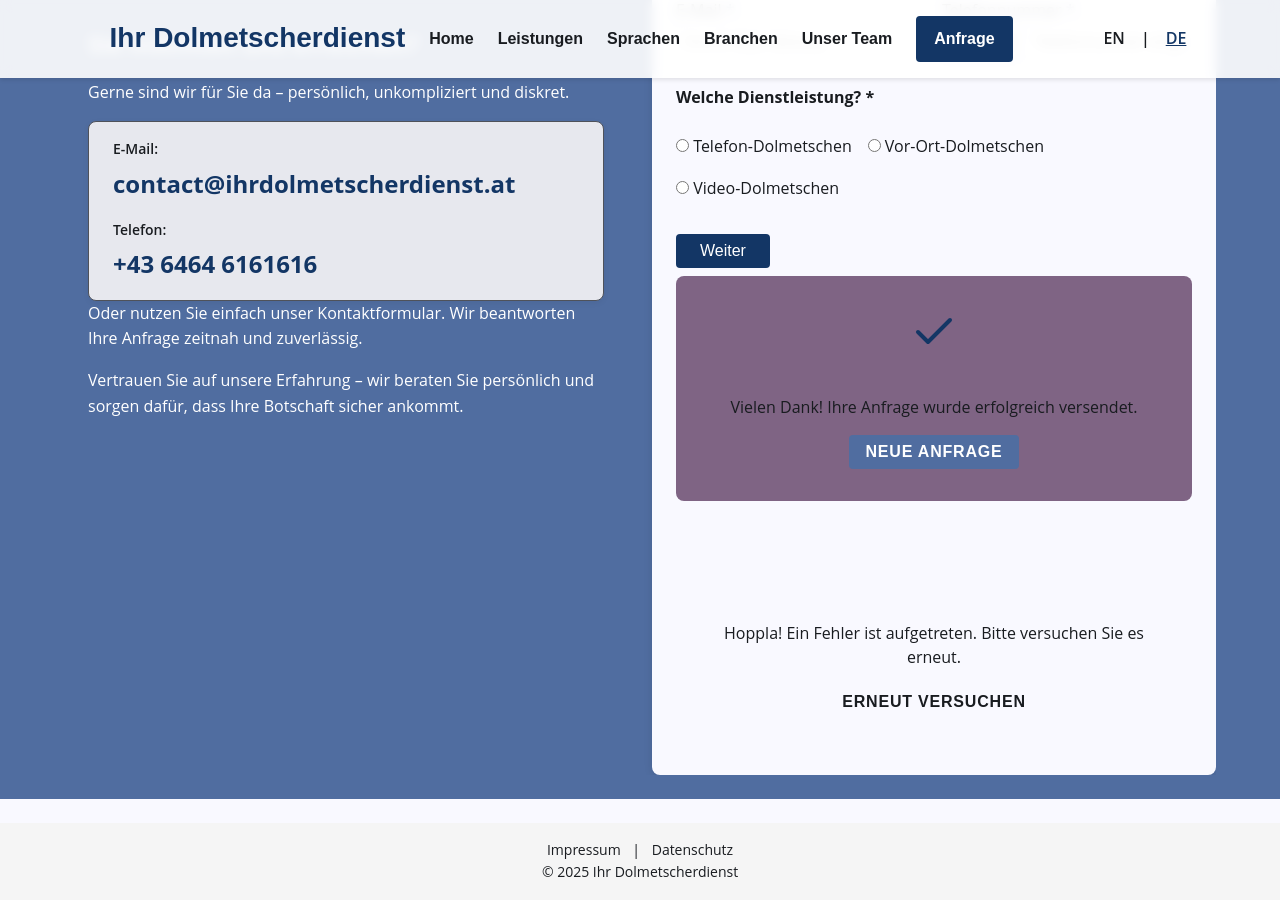
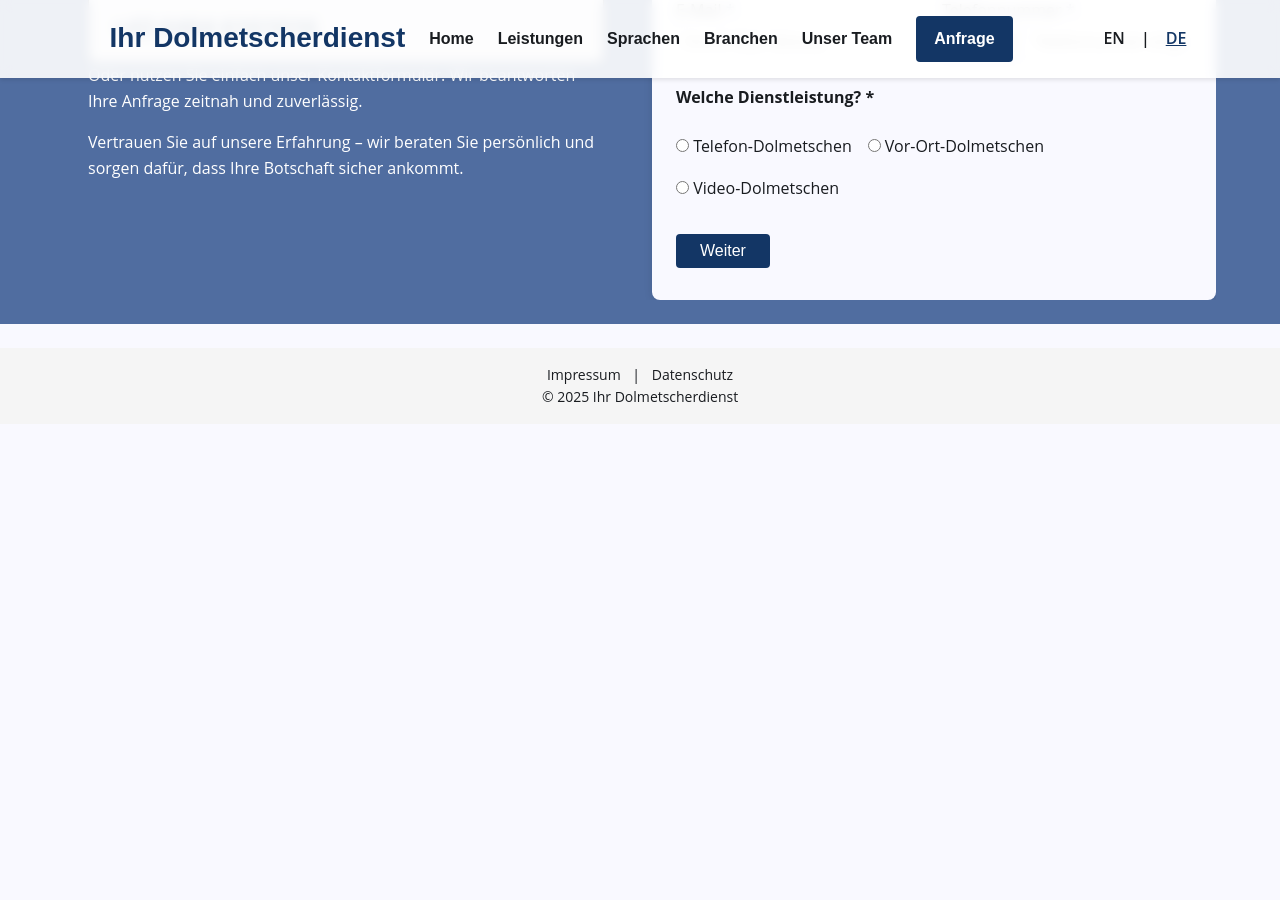
Before and after one commit to msarkaria/IhrDolmetscherdienst, a Jekyll site: the page built from index.html, in a window 1280 px wide and 900 px high, scrolled down 2687 px. Built offline with Jekyll 4.4.1, drawn with Linux system fonts in a browser that asks for light colours; nearby versions of some CDN libraries; after the commit the page ends 3111 px from its top, so only the background shows below that.

Commit message:
Updated the display

```diff
--- a/en/index-en.html
+++ b/en/index-en.html
@@ -361,7 +361,7 @@ lang: en
             </div>
 
             <!-- Result message -->
-            <div id="form-result" style="display:none" >
+            <div id="form-result" style="display:none">
 
               <!-- ===== Success: English ===== -->
               <div id="form-success" class="result success" style="display:none; text-align:center; padding:2rem;">
--- a/index.html
+++ b/index.html
@@ -365,13 +365,13 @@ lang: de
             </div>
 
             <!-- Result message -->
-            <div id="form-result">
+            <div id="form-result" style="display:none">
 
               <!-- ===== Success: English ===== -->
 
 
               <!-- ===== Success: German ===== -->
-              <div id="form-success" class="result success " style="display:block; text-align:center; padding:2rem;">
+              <div id="form-success" class="result success " style="display:none; text-align:center; padding:2rem;">
                 <!-- Check icon -->
                 <svg width="48" height="48" viewBox="0 0 24 24" fill="none" stroke="var(--color-primary)"
                   stroke-width="2" stroke-linecap="round" stroke-linejoin="round">
@@ -388,7 +388,7 @@ lang: de
 
 
               <!-- ===== Error: German ===== -->
-              <div id="form-result-error" class="result error" style="display:block; text-align:center; padding:2rem;">
+              <div id="form-result-error" class="result error" style="display:none; text-align:center; padding:2rem;">
                 <!-- Error icon -->
                 <svg width="48" height="48" viewBox="0 0 24 24" fill="none" stroke="var(--color-error)" stroke-width="2"
                   stroke-linecap="round" stroke-linejoin="round">
```
